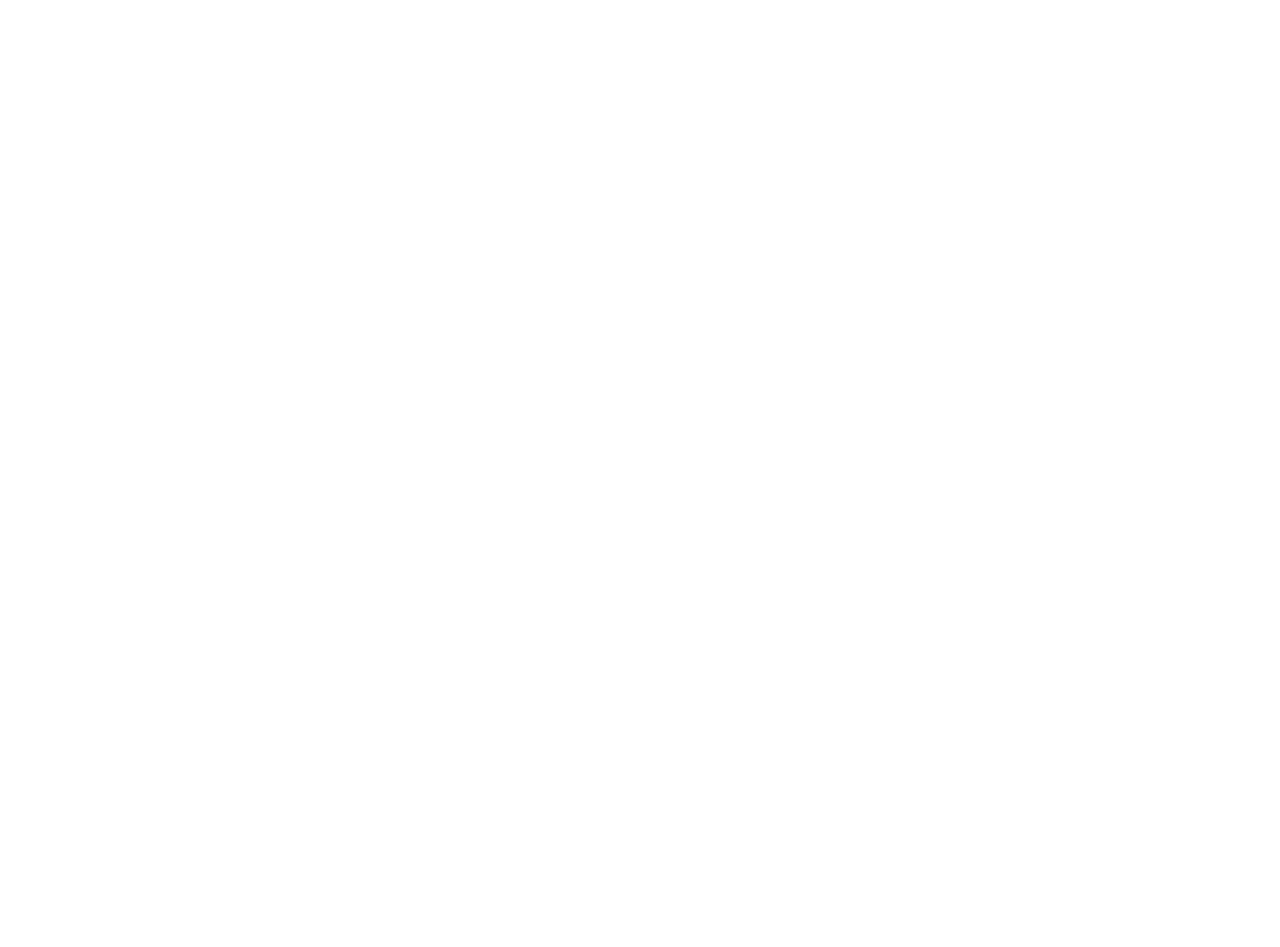
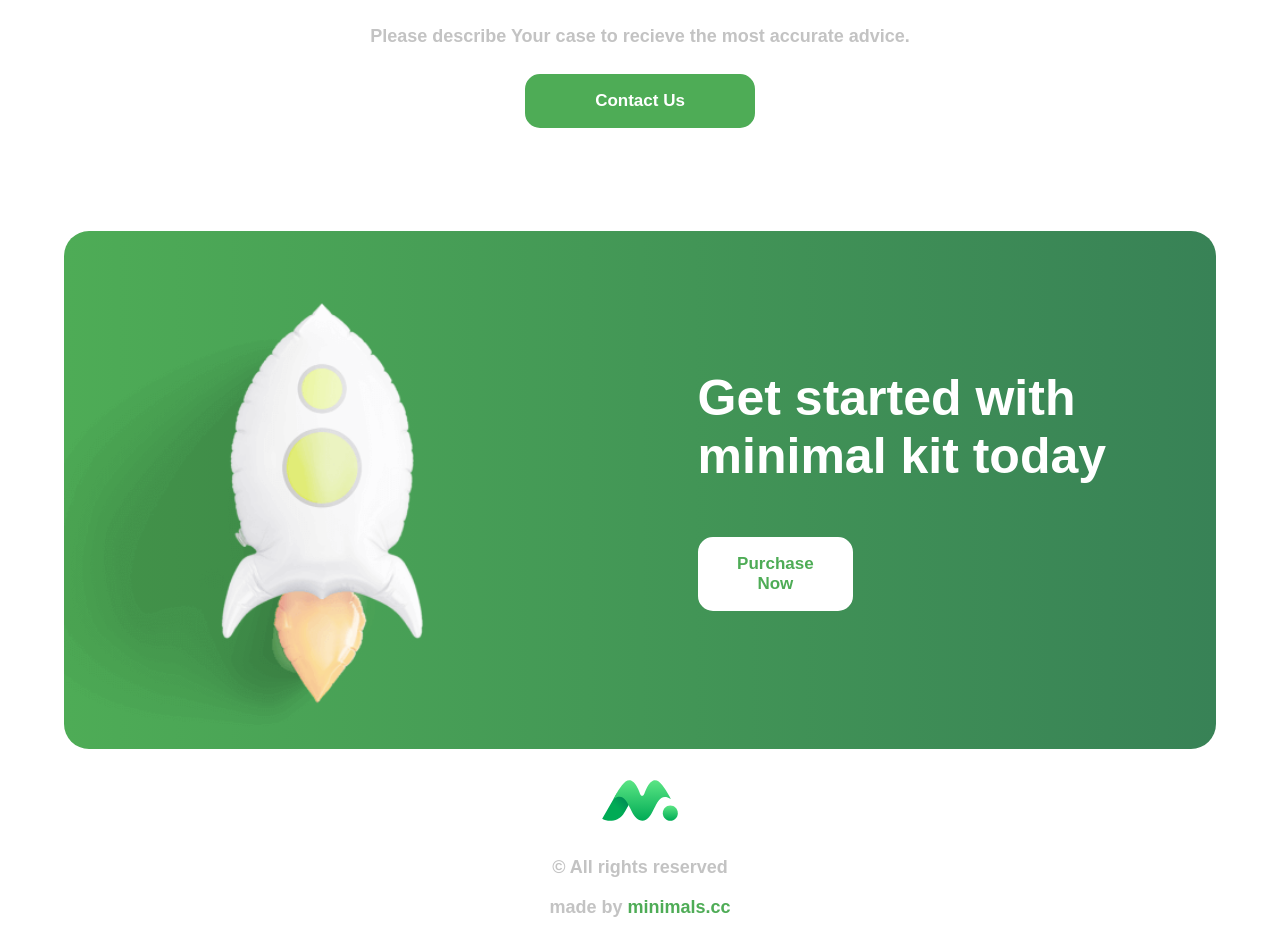
Before and after one commit to swalihmoosa/minimal-clone, a React (Create React App) app: page / in a window 1280 px wide. Shown: the part 6118-7065 px from the top of the page. Before the commit the page ends 6060 px from the top, so only its background shows below. Built offline with nearby package versions, Linux system fonts and the light colour scheme.

Commit message:
Website completed

```diff
--- a/src/App.js
+++ b/src/App.js
@@ -2,6 +2,7 @@
 import './App.css';
 import Clean from './Components/Screens/Clean';
 import Dark from './Components/Screens/Dark';
+import Footer from './Components/Screens/Footer';
 import Helps from './Components/Screens/Helps';
 import Home from './Components/Screens/Home'
 import Interface from './Components/Screens/Interface';
@@ -18,6 +19,7 @@
       <Theme />
       <Clean />
       <Pricing />
+      <Footer />
     </>
   )
 }
--- /dev/null
+++ b/src/Components/Screens/Footer.jsx
@@ -0,0 +1,84 @@
+import React from 'react'
+import styled from 'styled-components'
+import rocket from "../Images/home/rocket.png"
+import logo from "../Images/brand/logo_single.svg"
+
+export default function Footer() {
+    return (
+        <Footersec>
+            <section className="wrapper">
+                <Div>
+                    <Left>
+                        <img src={rocket} alt="Rocket" />
+                    </Left>
+                    <Right>
+                        <H5>
+                            Get started with minimal kit today
+                        </H5>
+                        <Purchase href="/">
+                            Purchase Now
+                        </Purchase>
+                    </Right>
+                </Div>
+                <Logo>
+                    <img src={logo} alt="Logo" />
+                </Logo>
+                <Copy>
+                    &copy; All rights reserved
+                </Copy>
+                <P>
+                    made by <B href="/">minimals.cc</B>
+                </P>
+            </section>
+        </Footersec>
+    )
+}
+const Footersec = styled.footer`
+    padding: 0 0 2%;`
+const Div = styled.div`
+    background: linear-gradient(to right,#4eac56 ,#388256);
+    border-radius: 25px;
+    display: flex;
+    justify-content: space-between;
+    align-items: center;`
+const Left = styled.div`
+    width: 45%;`
+const Right = styled.div`
+    width: 45%;`
+const H5 = styled.h5`
+    font-size: 50px;
+    font-weight: 700;
+    margin-bottom: 10%;
+    color: #fff;`
+const Purchase = styled.a`
+    width: 30%;
+    background: #fff;
+    padding: 15px 25px;
+    border-radius: 15px;
+    color: #4eac56;
+    font-weight: 700;
+    text-align: center;
+    display: block;
+    border:2px solid #fff;
+    &:hover{
+        background:transparent;
+        color:#fff;
+    }`
+const Logo = styled.div`
+    width: 7%;
+    margin: 1% auto;`
+const Copy = styled.p`
+    color: #c3c3c3;
+    font-size: 18px;
+    font-weight: 700;
+    text-align: center;
+    margin-bottom: 1%;`
+const P = styled.p`
+    color: #c3c3c3;
+    font-size: 18px;
+    font-weight: 700;
+    text-align: center;`
+const B = styled.a`
+    color: #4eac56;
+    font-size: 18px;
+    font-weight: 700;`
--- a/src/Components/Screens/Pricing.jsx
+++ b/src/Components/Screens/Pricing.jsx
@@ -274,6 +274,15 @@
                         </Plan>
                     </Li>
                 </Ul>
+                <Still>
+                    Still have questions?
+                </Still>
+                <Describe>
+                    Please describe Your case to recieve the most accurate advice.
+                </Describe>
+                <Contact href="/">
+                    Contact Us
+                </Contact>
             </section>
         </Pricingsec>
     )
@@ -299,7 +308,8 @@
     margin-bottom: 8%;`
 const Ul = styled.ul`
     display: flex;
-    justify-content: space-between;`
+    justify-content: space-between;
+    margin-bottom: 10%;`
 const Li = styled.li`
     width: 30%;
     box-shadow: 0 4px 8px 0 rgb(0 0 0 / 20%), 0 6px 20px 0 rgb(0 0 0 / 19%);
@@ -372,3 +382,29 @@
             color: #4eac56;
         }
     }`
+const Still = styled.h5`
+    font-size: 40px;
+    font-weight: 700;
+    margin-bottom: 2%;
+    text-align: center;`
+const Describe = styled.p`
+    color: #c3c3c3;
+    font-size: 18px;
+    font-weight: 700;
+    text-align: center;
+    margin-bottom: 2%;`
+const Contact = styled.a`
+    width: 20%;
+    background: #4eac56;
+    padding: 15px 25px;
+    border-radius: 15px;
+    color: #fff;
+    font-weight: 700;
+    text-align: center;
+    margin: 0 auto;
+    display: block;
+    border: 2px solid #4eac56;
+    &:hover{
+        background:#fff;
+        color:#4eac56;
+    }`
```
